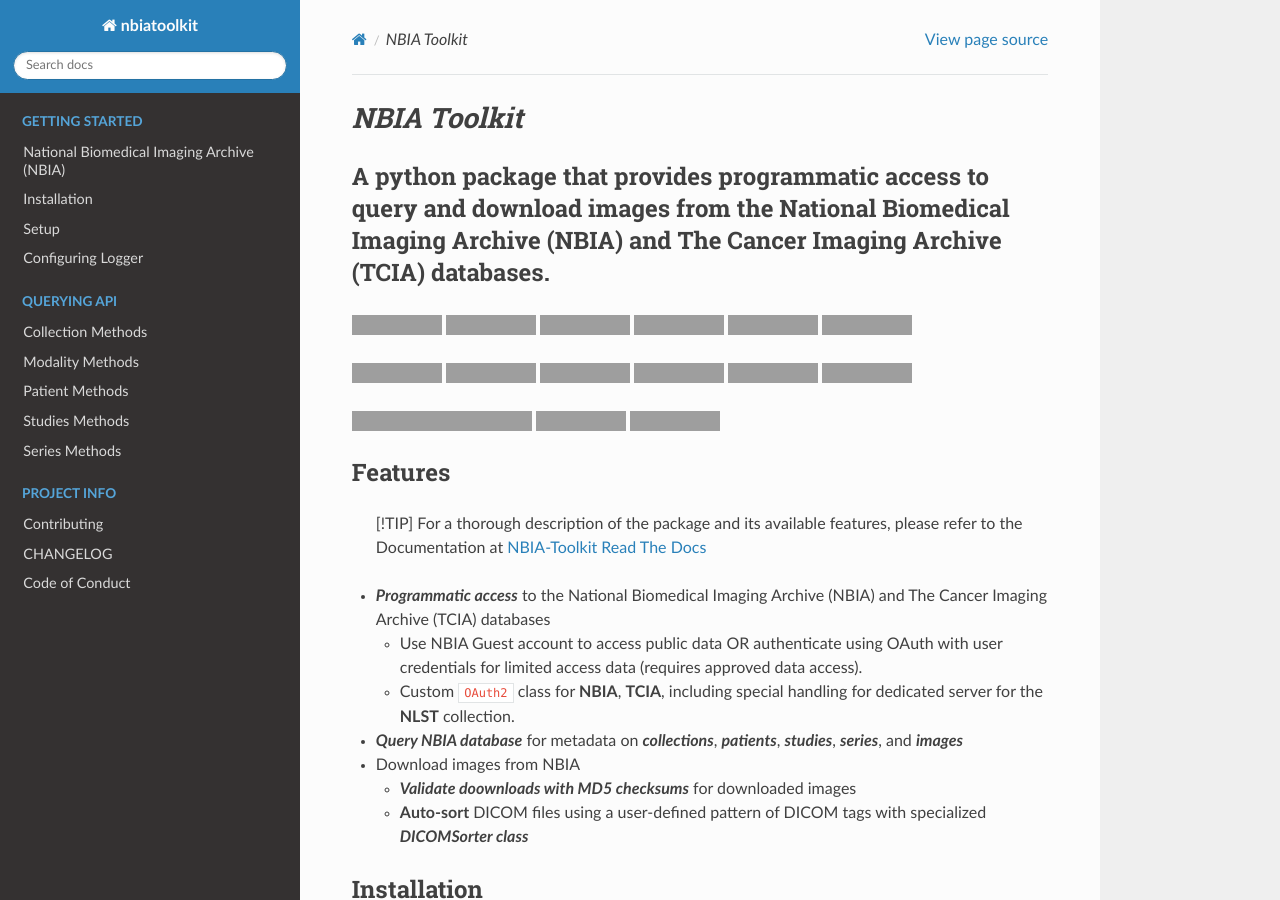
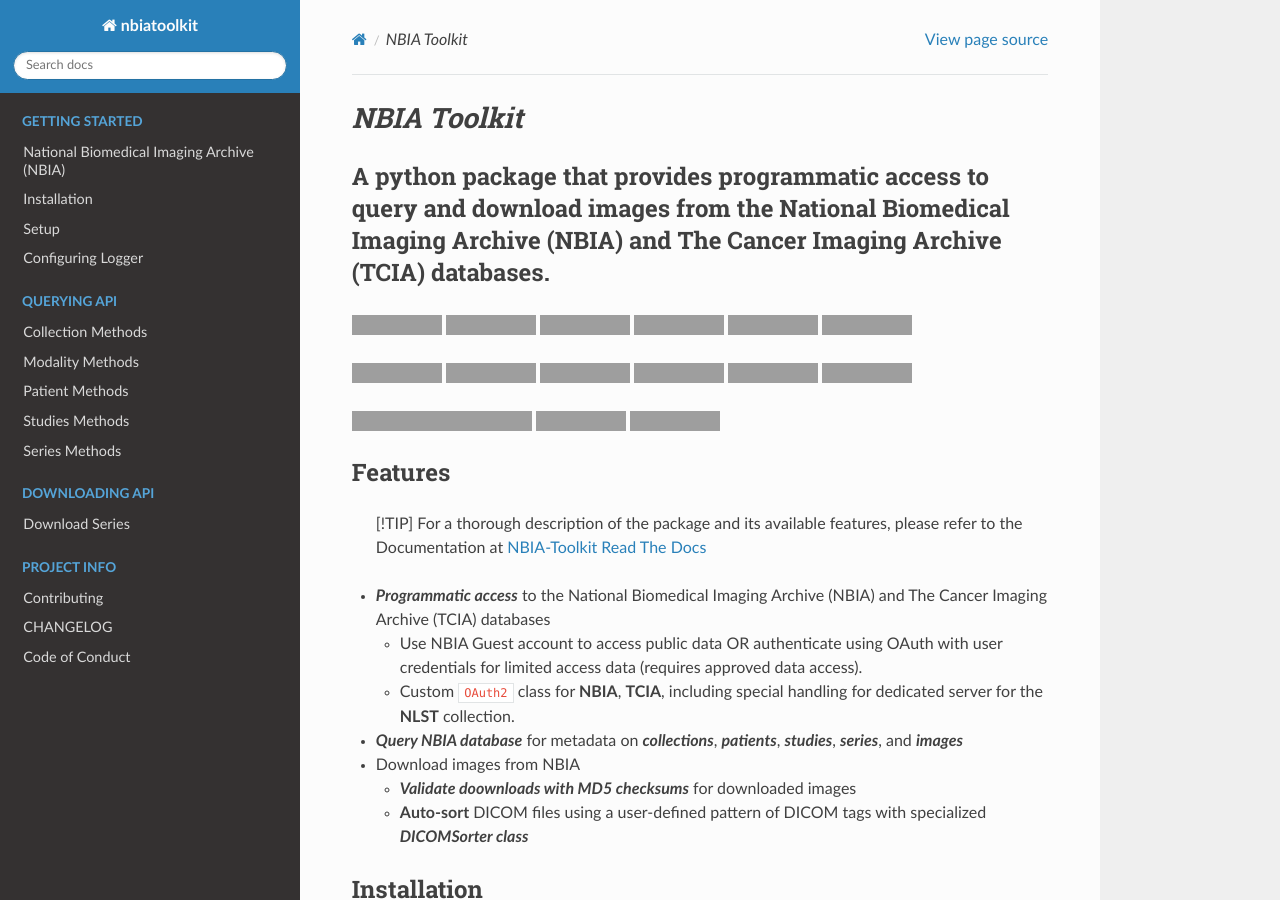
Before and after one commit to jjjermiah/nbia-toolkit, a Sphinx documentation site: the page built from docs/index.rst, in a window 1280 px wide and 900 px high. Built offline with Sphinx 7.4.7 and the Read the Docs theme 2.0.0, drawn with Linux system fonts in a browser that asks for light colours; the version number is read from the project's files by our own code; grey boxes are pictures that could not be loaded.

Commit message:
docs: Add download API documentation

```diff
--- a/docs/index.rst
+++ b/docs/index.rst
@@ -24,6 +24,13 @@
     querying_api/ExploringStudies.rst
     querying_api/ExploringSeries.rst
 
+.. toctree::
+    :caption: Downloading API
+    :name: downloading-api
+    :hidden:
+    :maxdepth: 2
+
+    download_api/DownloadSeries.rst
 
 .. toctree::
     :caption: Project Info
```
Also changed, not shown: docs/download_api/DownloadSeries.rst (renamed from docs/querying_api/DownloadSeries.rst).
